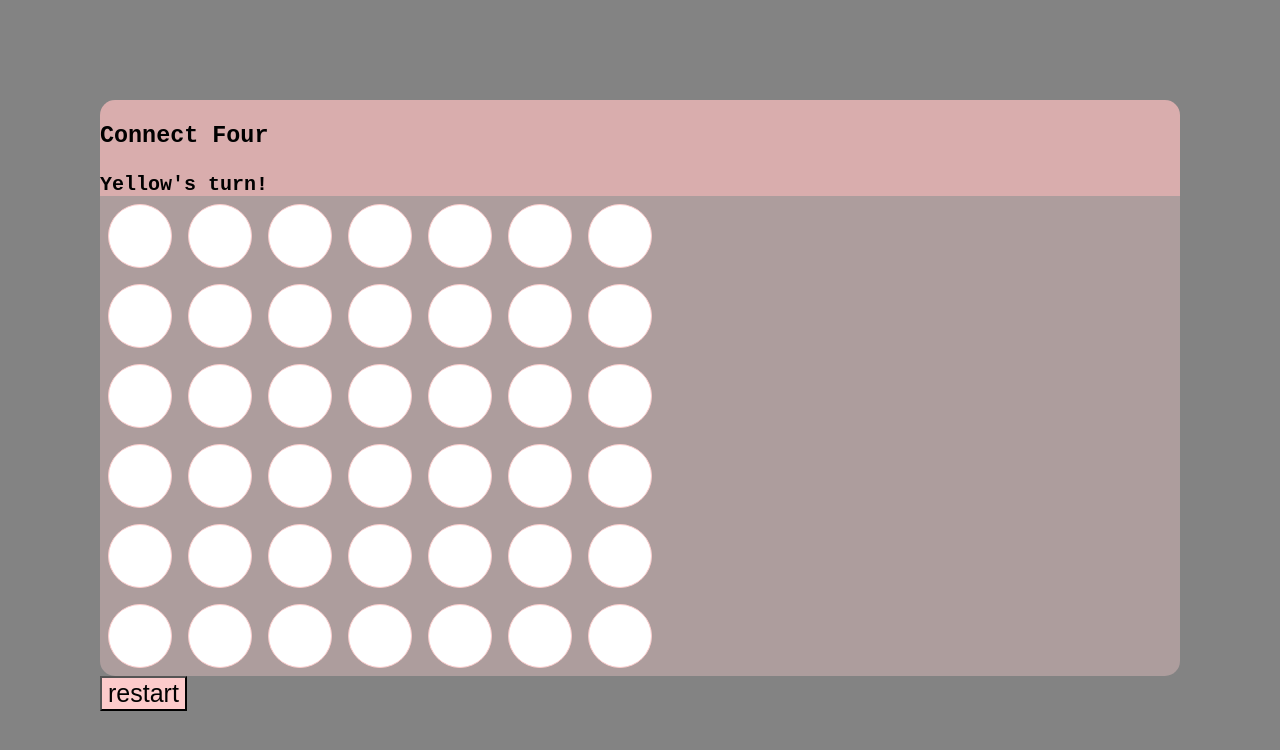
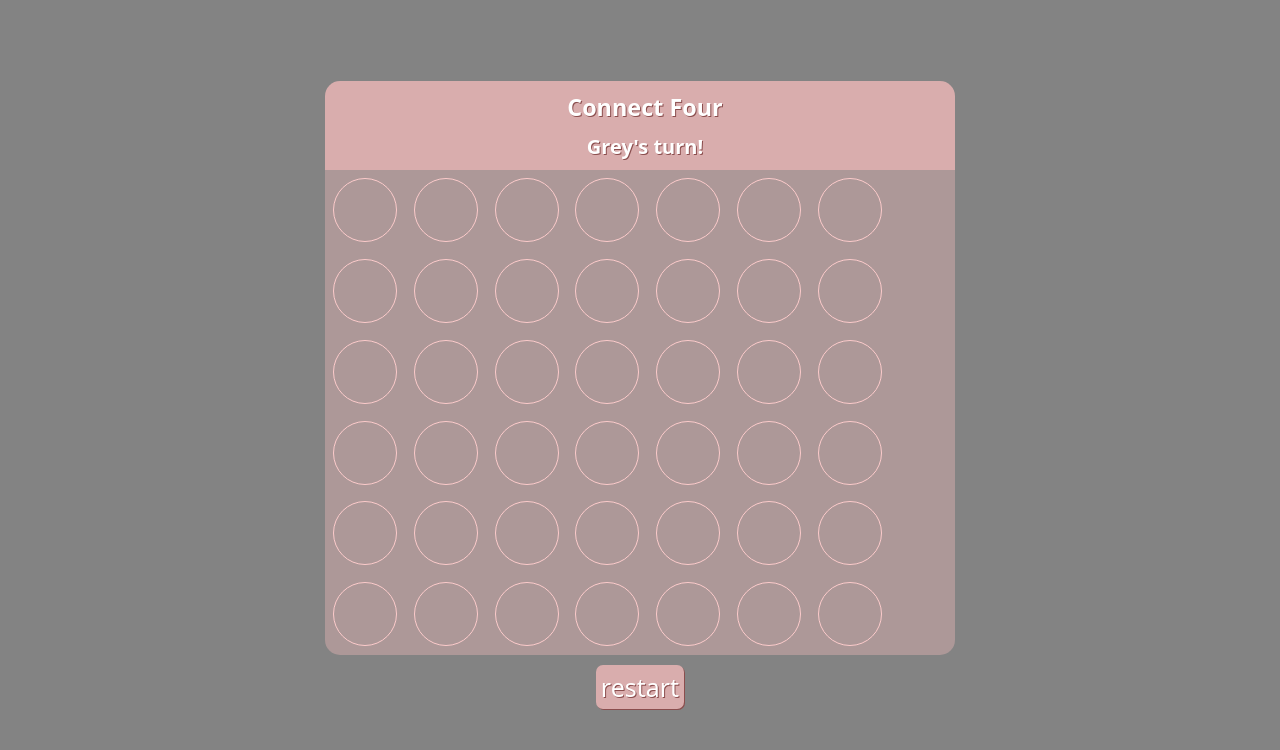
Before and after one commit to erindoman/connect-four, a plain HTML site: page index.html in a window 1280 px wide. Drawn offline with Linux system fonts and the light colour scheme.

Commit message:
clean up CSS

```diff
--- a/css/style.css
+++ b/css/style.css
@@ -6,6 +6,9 @@ html {
 *::before,
 *::after {
 box-sizing: inherit;
+font-family: system-ui, -apple-system, BlinkMacSystemFont, "Segoe UI",
+        Roboto, Oxygen-Sans, Ubuntu, Cantarell, "Helvetica Neue", sans-serif;
+  margin: 0;
 }
 
 :root {
@@ -13,46 +16,58 @@ box-sizing: inherit;
 }
 
 section.wrapper {
-  padding: 100px 100px;
+  /* padding: 100px 100px; */
+  text-align: center;
+  width: 630px;
 }
 
 body {
   height: 100vh;
+  display: flex;
   margin: 0;
   background-color: #838383;
   font-family: 'Courier New', Courier, monospace;
+  justify-content: center;
+  align-items: center;
 }
 
 section.title {
   background-color: #d9adad;
-  display: flex;
   flex-direction: row;
   flex-direction: row;
   justify-content: flex-start;
-  align-items: center;
+  text-align: center;
   font-size: 20px;
   border-radius: 15px 15px 0 0;
-
+  grid-area: title;
+  color: white;
+  text-shadow: 1px 1px #8b4e4e;
+  padding: 10px 0 0 10px;
 }
 
 h2 {
   background-color:#d9adad;
-  display: flex;
+  color: white;
+  text-shadow: 1px 1px #8b4e4e;
   flex-direction: row;
   flex-direction: row;
   justify-content: flex-start;
   align-items: center;
   font-size: 20px;
   margin: 0;
+  padding: 0 0 10px 10px;
+
+  grid-area: title;
 }
 
 .grid {
   grid-area: grid;
   display: grid;
-  background-color: #ad9d9d;
+  background-color: #d9adad7c;
   grid-template-rows: repeat(6, 10vmin);
   grid-template-columns: repeat(7, 10vmin);
   border-radius: 0 0 15px 15px;
+  grid-gap: .1vmin;
 }
 
 div.cell {
@@ -64,25 +79,35 @@ div.cell {
   height: 80%;
 }
 
+.cell:hover {
+  background-color: #838383a2;
+}
+
 div.taken-cell {
   border-radius: 50%
 }
 
-.player1 {
-  background-color: red;
-  border-radius: 50%;
-}
-
-.player2 {
-  background-color: yellow;
-  border-radius: 50%;
-
-}
-
 button {
-  background-color: #fccbcb;
+  background-color: #d9adad;
+  color: white;
+  text-shadow: 1px 1px #8b4e4e;
+  border: none;
+  box-shadow: 1px 1px #8b4e4e;;
   justify-content: center;
   align-items: center;
   flex-direction: column;
   font-size: 25px;
+  margin: 10px;
+  padding: 5px;
+  border-radius: 7px;
 }
+
+@media only screen (min-width: 768px) {
+  body {
+    grid-template-columns: auto;
+    grid-template-rows: 150px;
+    grid-template-areas:
+      "title"
+      "grid"
+  }
+}
--- a/js/app.js
+++ b/js/app.js
@@ -100,9 +100,9 @@ const wins = [
 ];
 
 const playerColor = {
-    '1': 'Red',
-    '-1': 'Yellow',
-    'null': 'white'
+    '1': 'Pink',
+    '-1': 'Grey',
+    'null': ''
 };
 
 /*---------------------------- Variables (state) ----------------------------*/
```
